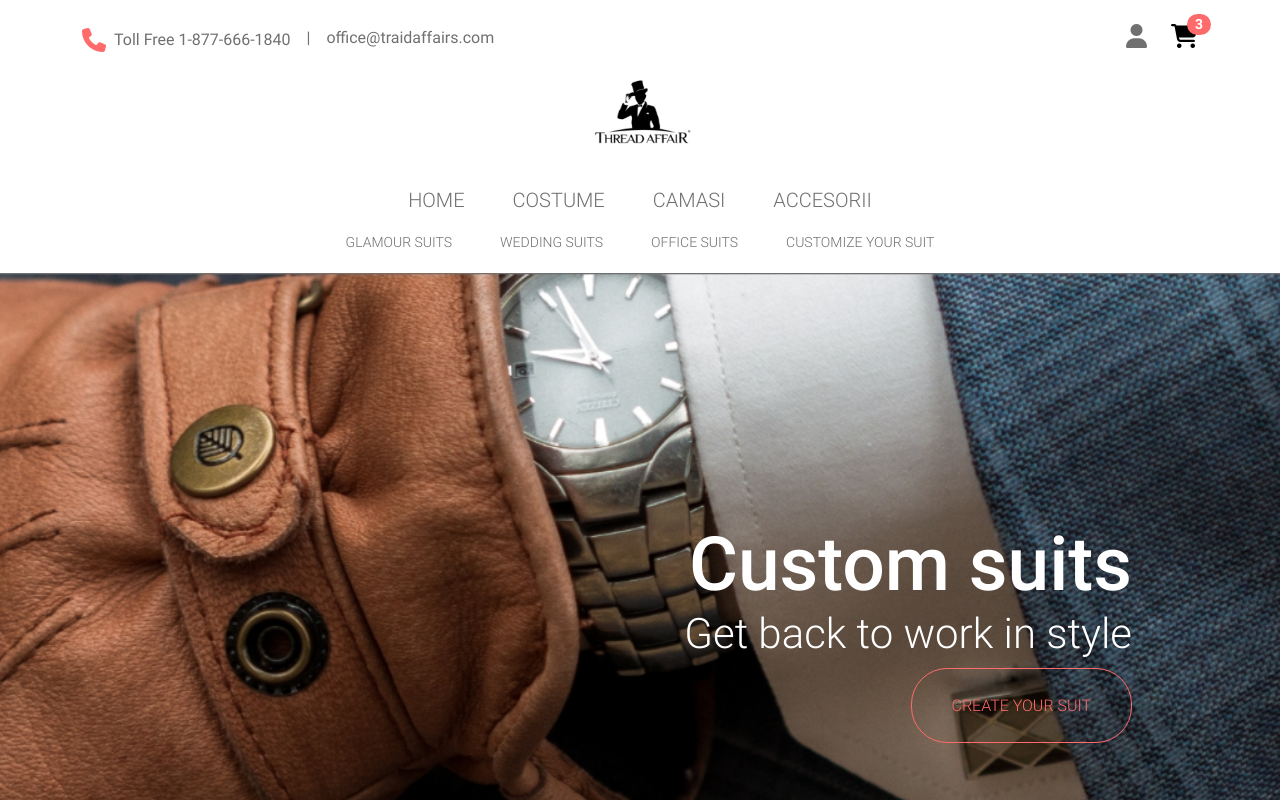
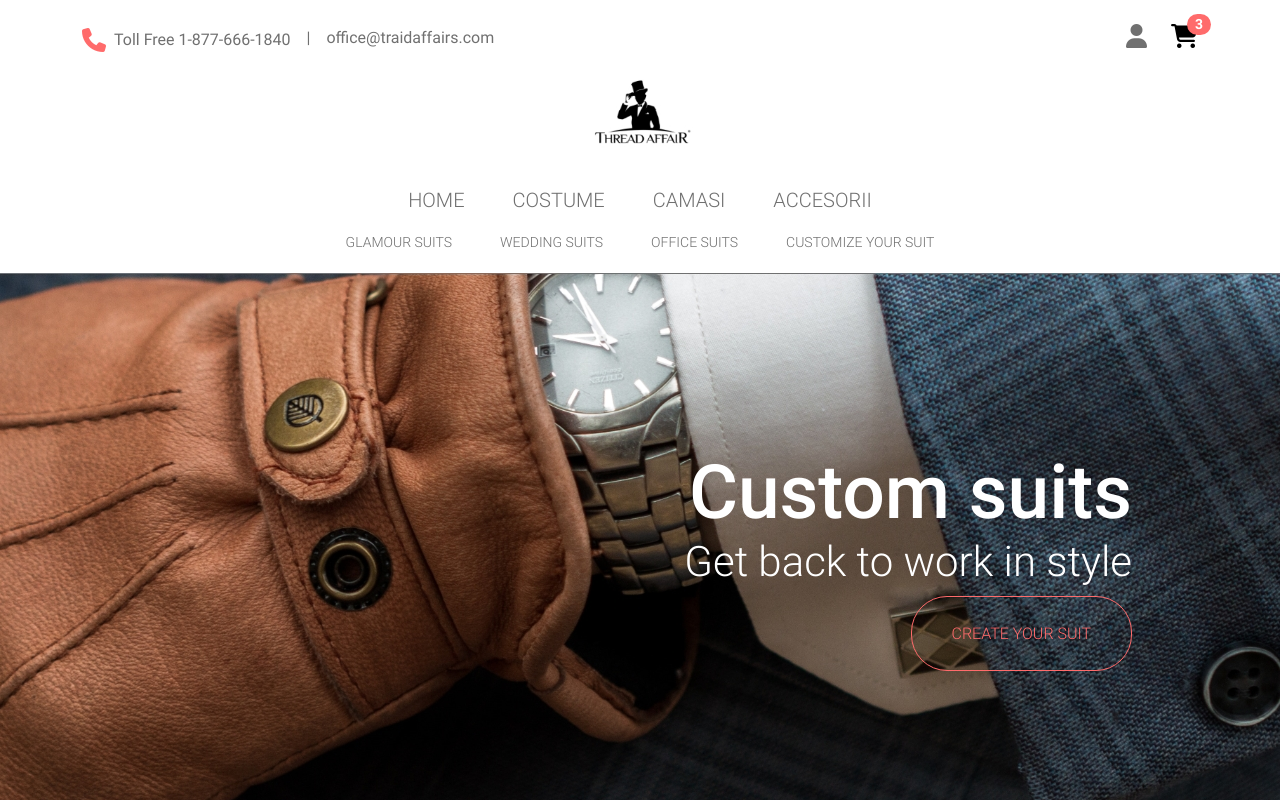
Before and after one commit to IulianC95/thread-affair-responsive, a Next.js app: page / in a window 1280 px wide. Shown: the top 800 px of the page. Built offline with nearby package versions, Linux system fonts and the light colour scheme.

Commit message:
thread affair day 5.2

```diff
--- a/src/app/styles/home/_home-carousel.scss
+++ b/src/app/styles/home/_home-carousel.scss
@@ -37,4 +37,8 @@
       }
     }
   }
+
+  @include media-breakpoint-up(lg) {
+    height: 572px;
+  }
 }
```
